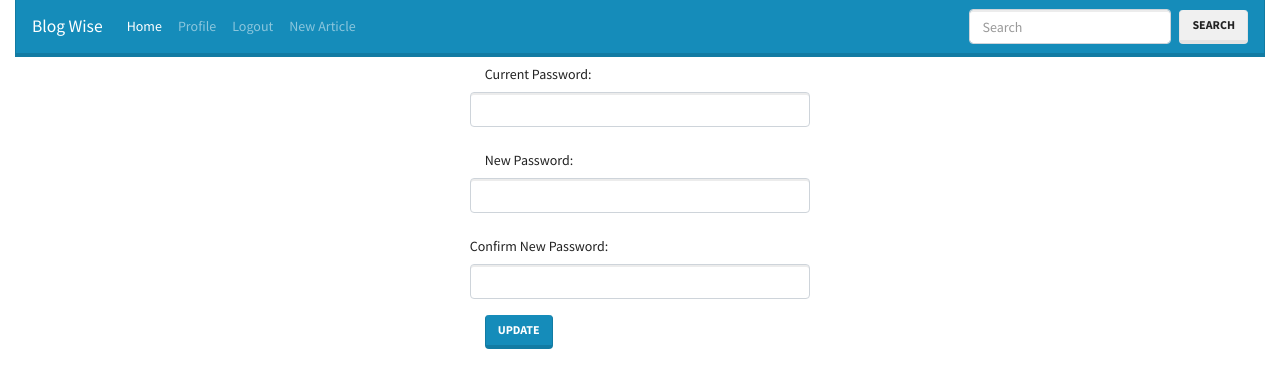
After one commit to code-workshops/blogwise, a Flask app: page /user/1/change-password in a window 1280 px wide. The commit adds this page. Shown: the top 388 px of the page. Run offline with Flask 2, Linux system fonts and the light colour scheme; the visitor is signed in with stand-in values (Sample User, id 1); data comes from the database, SQL or seed files in the repository; some libraries are stand-ins or nearby versions.

Commit message:
Update view authorization and flashes.

```diff
--- a/models.py
+++ b/models.py
@@ -33,9 +33,9 @@ class User(db.Model):
     def is_valid_password(self, password):
         return check_password_hash(self.password, password)
 
-    def change_password(self, password):
-        if self.is_valid_password(password):
-            self.create_password(password)
+    def change_password(self, old, new):
+        if self.is_valid_password(old):
+            self.create_password(new)
             self.save()
 
 
--- a/templates/_nav.html
+++ b/templates/_nav.html
@@ -10,6 +10,9 @@
         <a class="nav-link" href="/">Home <span class="sr-only">(current)</span></a>
       </li>
       {% if session.get('user_id') %}
+      <li class="nav-item">
+        <a class="nav-link" href="/user/{{ session.get('user_id') }}">Profile</a>
+      </li>
       <li class="nav-item">
         <a class="nav-link" href="/logout">Logout</a>
       </li>
--- a/templates/base.html
+++ b/templates/base.html
@@ -9,10 +9,13 @@
 <div class="container-fluid">
 {% include '_nav.html' %}
 
-{% with messages = get_flashed_messages()  %}
-	{% if messages %}
-		<div>{{ message }}</div>
-	{% endif %}
+{% with messages = get_flashed_messages(with_categories=True)  %}
+	{% for category, message in messages %}
+		<div class="alert alert-dismissible alert-{{ category }}">
+		  <button type="button" class="close" data-dismiss="alert">&times;</button>
+		  <p class="mb-0">{{ message }}</p>
+		</div>
+	{% endfor %}
 {% endwith %}
 
 {% block content %}{% endblock %}
--- a/templates/login.html
+++ b/templates/login.html
@@ -13,7 +13,7 @@
           <input type="password" class="form-control" name="password" id="userPassword"">
         </div>
 
-        <input type="submit" value="Login">
+        <input type="submit" class="btn btn-primary" value="Login">
     </form>
 </div>
 {% endblock %}
--- a/templates/signup.html
+++ b/templates/signup.html
@@ -6,12 +6,12 @@
     <form action="/signup" method="post">
         <div class="form-group row">
           <label for="userName" class="col-md-6 col-form-label">Name: </label>
-              <input type="text" class="form-control" name="name" id="userName"">
+              <input type="text" class="form-control" name="name" id="userName">
         </div>
 
         <div class="form-group row">
           <label for="userEmail" class="col-md-6 col-form-label">Email: </label>
-              <input type="email" class="form-control" name="email" id="userEmail"">
+              <input type="email" class="form-control" name="email" id="userEmail">
         </div>
 
         <div class="form-group row">
@@ -24,7 +24,7 @@
               <input type="password" class="form-control" name="passwordConf" id="passwordConf"">
         </div>
 
-        <input type="submit" value="Sign Up!">
+        <input type="submit" class="btn btn-primary" value="Sign Up!">
     </form>
 </div>
 {% endblock %}
--- /dev/null
+++ b/templates/users/change_password.html
@@ -0,0 +1,23 @@
+{% extends 'base.html' %}
+
+{% block content %}
+    <div class="row justify-content-center">
+        <form action="/user/{{user.id}}/change-password" method="post">
+            <div class="form-group row">
+              <label for="currentPassword" class="col-md-6 col-form-label">Current Password: </label>
+              <input type="password" class="form-control" name="currentPassword" id="currentPassword">
+            </div>
+            <div class="form-group row">
+              <label for="newPassword" class="col-md-6 col-form-label">New Password: </label>
+                  <input type="password" class="form-control" name="newPassword" id="newPassword">
+            </div>
+            <div class="form-group row">
+              <label for="passwordConf" class="col-form-label">Confirm New Password: </label>
+                  <input type="password" class="form-control" name="passwordConf" id="passwordConf">
+            </div>
+
+            <input type="submit" class="btn btn-primary" value="Update">
+        </form>
+    </div>
+
+{% endblock %}
--- a/views.py
+++ b/views.py
@@ -20,12 +20,14 @@ def articles():
     Returns all articles.
     """
     articles = Article.query.order_by(Article.created).all()
+    app.logger.info('\t Rendering all articles ...')
     return render_template('articles/list.html', articles=articles)
 
 
 @app.route('/article/new')
 def article_new():
     """Render form to create a new article."""
+    app.logger.info('\t Rendering new article template ...')
     return render_template('articles/new.html')
 
 
@@ -34,12 +36,17 @@ def article_create():
     """
     Creates a new article and redirects user to it.
     """
-    article = Article(title=request.form.get('title'),
-                      content=request.form.get('content'),
-                      author_id=request.form.get('author_id'))
-    article.save()
-
-    return redirect(f'/articles/{article.id}')
+    if not session.get('user_id'):
+        flash('You must be logged in to create a new article.', 'info')
+        return redirect('/login')
+    else:
+        article = Article(title=request.form.get('title'),
+                          content=request.form.get('content'),
+                          author_id=request.form.get('author_id'))
+        article.save()
+        app.logger.info(f'Article {article.id} created.')
+        flash('Your article has been saved.', 'success')
+        return redirect(f'/articles/{article.id}')
 
 
 @app.route('/articles/<int:article_id>')
@@ -62,7 +69,7 @@ def article_edit(article_id):
     The full article content is returned so that the user can view the old and make updates to it.
     """
     if session.get('user_id') != article_id:
-        flash("You do not have permission to edit this article.")
+        flash('You do not have permission to edit this article.', 'warning')
         return redirect(f'articles/{article_id}')
 
     article = Article.query.get(article_id)
@@ -74,18 +81,27 @@ def article_update(article_id):
     """
     Updates the current article and redirects the user to it.
     """
-    article = Article.query.get(article_id)
-    new_title = request.form.get('title')
-    new_content = request.form.get('content')
+    if not session.get('user_id'):
+        flash('You must be logged in to update your article.', 'warning')
+        return redirect('/login')
+    else:
+        article = Article.query.get(article_id)
+        if not session.get('user_id') == article.author_id:
+            flash('You do not have permission to edit this article.', 'danger')
+            return redirect(f'/articles/{article_id}')
 
-    if article.title != new_title:
-        article.title = new_title
-    if article.content != new_content:
-        article.content = new_content
+        new_title = request.form.get('title')
+        new_content = request.form.get('content')
 
-    article.save()
+        if article.title != new_title:
+            article.title = new_title
+        if article.content != new_content:
+            article.content = new_content
 
-    return redirect(f'/articles/{article_id}')
+        article.save()
+
+        flash('Article update success!', 'success')
+        return redirect(f'/articles/{article_id}')
 
 
 @app.route('/articles/<int:article_id>/delete')
@@ -96,10 +112,12 @@ def article_delete(article_id):
         Article.query.delete(article_id)
         app.logger.info(f"Article {article_id} deleted.")
 
+        flash('Your article was deleted successfully', 'success')
+
     return redirect('/')
 
 
-# USER ROUTES
+# AUTH ROUTES
 @app.route('/signup')
 def signup_form():
     """Render signup form."""
@@ -119,12 +137,13 @@ def signup():
         user.create_password(password)
         user.save()
         app.logger.info('User signup successful!')
+        flash('Sign-up success! You are now logged in.', 'success')
         session['user_id'] = user.id
 
         return redirect('/')
     else:
         app.logger.info("User signup failed!")
-        flash("Passwords don't match!")
+        flash("Passwords don't match!", 'warning')
 
         return render_template('signup.html')
 
@@ -141,9 +160,10 @@ def login():
     user = User.query.filter_by(email=request.form.get('email')).first_or_404()
     if user.is_valid_password(request.form.get('password')):
         session['user_id'] = user.id
+        flash('Login success!', 'success')
         return redirect('/')
     else:
-        flash("Invalid password. Try again.")
+        flash('Invalid password. Try again.', 'danger')
         return render_template('login.html')
 
 
@@ -152,3 +172,60 @@ def logout():
     session.clear()
 
     return redirect('/')
+
+
+# USER ROUTES
+@app.route('/user/<int:user_id>')
+def user_profile(user_id):
+    if not session.get('user_id'):
+        flash('You must log in to view profiles.', 'info')
+        return redirect('/login')
+    else:
+        user = User.query.get(user_id)
+        return render_template('users/profile.html', user=user)
+
+
+@app.route('/user/<int:user_id>/edit')
+def user_edit_template(user_id):
+    if session.get('user_id') == user_id:
+        user = User.query.get(user_id)
+        return render_template('users/edit.html', user=user)
+
+
+@app.route('/user/<int:user_id>', methods=['POST'])
+def user_edit(user_id):
+    if session.get('user_id') == user_id:
+        user = User.query.get(user_id)
+        user.email = request.form.get('email')
+        user.name = request.form.get('name')
+        user.save()
+        flash('Your profile has been updated.', 'success')
+        return redirect(f'/user/{user_id}')
+    else:
+        flash('You do not have permission to edit this profile.', 'warning')
+        return redirect('/')
+
+
+@app.route('/user/<int:user_id>/change-password')
+def user_change_pw_template(user_id):
+    if session.get('user_id') == user_id:
+        user = User.query.get(user_id)
+        return render_template('users/change_password.html', user=user)
+
+
+@app.route('/user/<int:user_id>/change-password', methods=['POST'])
+def user_change_pw(user_id):
+    if session.get('user_id') == user_id:
+        user = User.query.get(user_id)
+        old_pw = request.form.get('currentPassword')
+        new_pw = request.form.get('newPassword')
+        pw_conf = request.form.get('passwordConf')
+
+        if new_pw == pw_conf:
+            user.change_password(old_pw, new_pw)
+
+        flash('Your password has been changed successfully.', 'success')
+        return redirect(f'user/{user_id}')
+    else:
+        flash('Your password was not changed.', 'warning')
+        return redirect('/')
```
Also changed, not shown: templates/users/edit.html (added, +19 -0 lines), templates/users/profile.html (added, +15 -0 lines).
